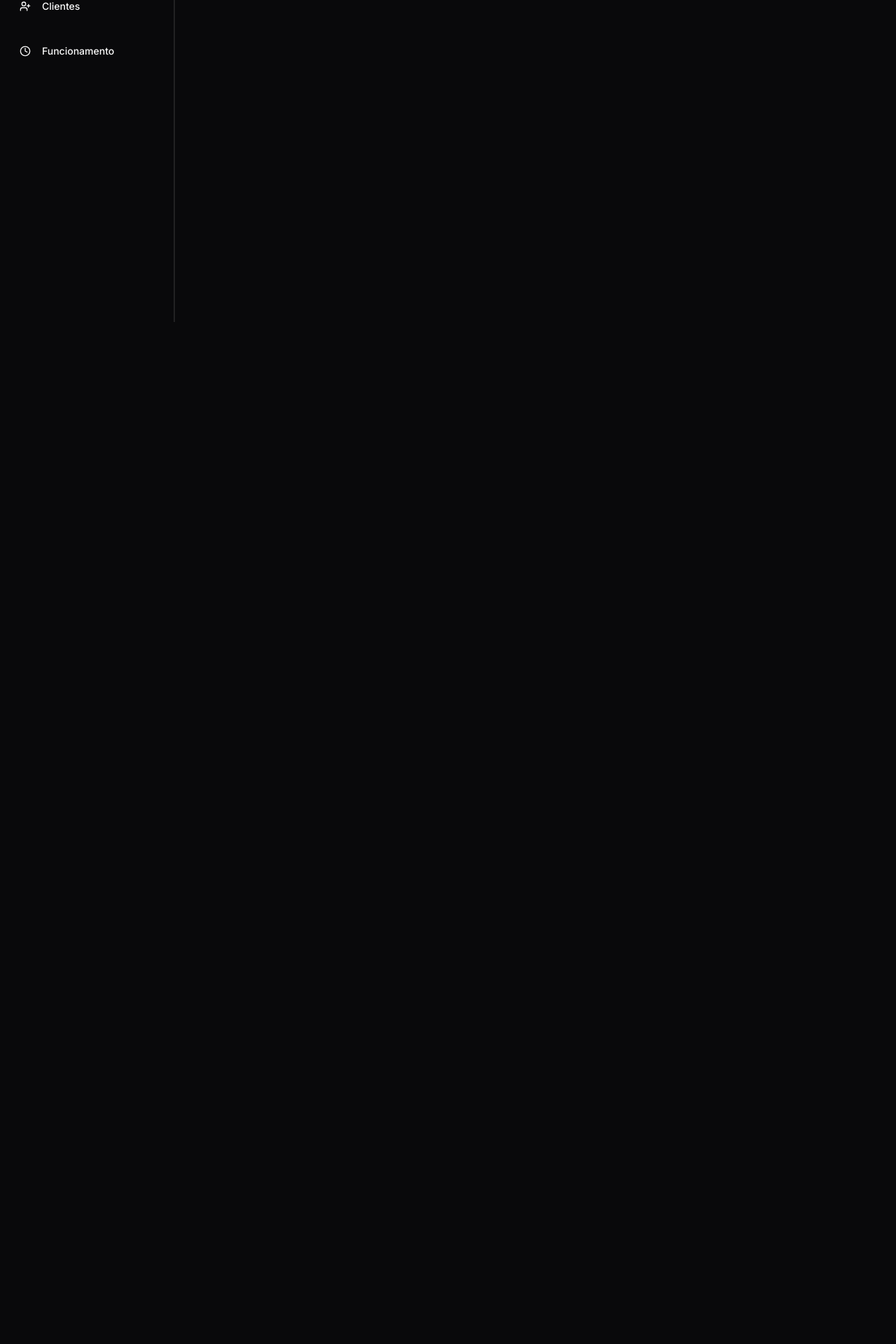
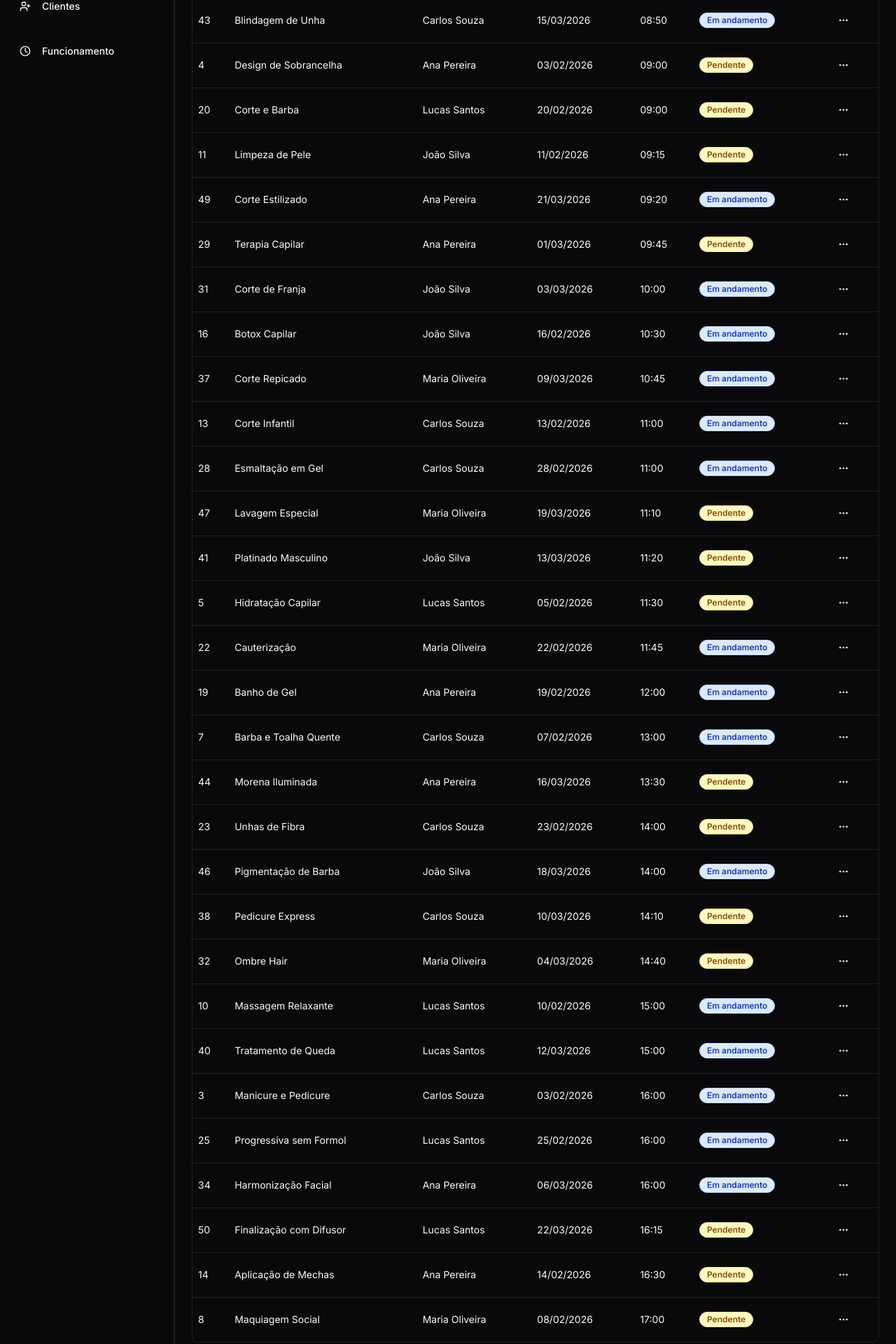
Before and after one commit to victors21dev/agenda-rapido, a React (Vite) app: page /agendamentos in a window 1280 px wide. Shown: the part 340-2260 px from the top of the page at 70% size. Before the commit the page ends 800 px from the top, so only its background shows below. Built offline with nearby package versions, Linux system fonts and the light colour scheme.

Commit message:
test: Expand MOCK_EVENTS to 50 items for UI testing, AI-created data

```diff
--- a/src/mocks/event.ts
+++ b/src/mocks/event.ts
@@ -1,7 +1,7 @@
 export const MOCK_EVENTS = [
   {
     id: 1,
-    title: "Evento 1",
+    title: "Corte de Cabelo Masculino",
     status: 3,
     date: "2026-02-01",
     time: "10:00",
@@ -9,7 +9,7 @@ export const MOCK_EVENTS = [
   },
   {
     id: 2,
-    title: "Evento 2",
+    title: "Coloração Global",
     status: 3,
     date: "2026-02-02",
     time: "14:30",
@@ -17,7 +17,7 @@ export const MOCK_EVENTS = [
   },
   {
     id: 3,
-    title: "Evento 3",
+    title: "Manicure e Pedicure",
     status: 2,
     date: "2026-02-03",
     time: "16:00",
@@ -25,7 +25,7 @@ export const MOCK_EVENTS = [
   },
   {
     id: 4,
-    title: "Evento 4",
+    title: "Design de Sobrancelha",
     status: 1,
     date: "2026-02-03",
     time: "09:00",
@@ -33,10 +33,370 @@ export const MOCK_EVENTS = [
   },
   {
     id: 5,
-    title: "Evento 5",
+    title: "Hidratação Capilar",
     status: 1,
     date: "2026-02-05",
     time: "11:30",
     client: 5,
   },
+  {
+    id: 6,
+    title: "Escova Modelada",
+    status: 3,
+    date: "2026-02-06",
+    time: "08:00",
+    client: 1,
+  },
+  {
+    id: 7,
+    title: "Barba e Toalha Quente",
+    status: 2,
+    date: "2026-02-07",
+    time: "13:00",
+    client: 3,
+  },
+  {
+    id: 8,
+    title: "Maquiagem Social",
+    status: 1,
+    date: "2026-02-08",
+    time: "17:00",
+    client: 2,
+  },
+  {
+    id: 9,
+    title: "Depilação a Laser",
+    status: 3,
+    date: "2026-02-09",
+    time: "10:00",
+    client: 4,
+  },
+  {
+    id: 10,
+    title: "Massagem Relaxante",
+    status: 2,
+    date: "2026-02-10",
+    time: "15:00",
+    client: 5,
+  },
+  {
+    id: 11,
+    title: "Limpeza de Pele",
+    status: 1,
+    date: "2026-02-11",
+    time: "09:15",
+    client: 1,
+  },
+  {
+    id: 12,
+    title: "Penteado Noiva",
+    status: 3,
+    date: "2026-02-12",
+    time: "14:00",
+    client: 2,
+  },
+  {
+    id: 13,
+    title: "Corte Infantil",
+    status: 2,
+    date: "2026-02-13",
+    time: "11:00",
+    client: 3,
+  },
+  {
+    id: 14,
+    title: "Aplicação de Mechas",
+    status: 1,
+    date: "2026-02-14",
+    time: "16:30",
+    client: 4,
+  },
+  {
+    id: 15,
+    title: "Selagem Térmica",
+    status: 3,
+    date: "2026-02-15",
+    time: "13:00",
+    client: 5,
+  },
+  {
+    id: 16,
+    title: "Botox Capilar",
+    status: 2,
+    date: "2026-02-16",
+    time: "10:30",
+    client: 1,
+  },
+  {
+    id: 17,
+    title: "Alongamento de Cílios",
+    status: 1,
+    date: "2026-02-17",
+    time: "08:45",
+    client: 2,
+  },
+  {
+    id: 18,
+    title: "Micropigmentação",
+    status: 3,
+    date: "2026-02-18",
+    time: "14:15",
+    client: 3,
+  },
+  {
+    id: 19,
+    title: "Banho de Gel",
+    status: 2,
+    date: "2026-02-19",
+    time: "12:00",
+    client: 4,
+  },
+  {
+    id: 20,
+    title: "Corte e Barba",
+    status: 1,
+    date: "2026-02-20",
+    time: "09:00",
+    client: 5,
+  },
+  {
+    id: 21,
+    title: "Reflexo",
+    status: 3,
+    date: "2026-02-21",
+    time: "15:30",
+    client: 1,
+  },
+  {
+    id: 22,
+    title: "Cauterização",
+    status: 2,
+    date: "2026-02-22",
+    time: "11:45",
+    client: 2,
+  },
+  {
+    id: 23,
+    title: "Unhas de Fibra",
+    status: 1,
+    date: "2026-02-23",
+    time: "14:00",
+    client: 3,
+  },
+  {
+    id: 24,
+    title: "Drenagem Linfática",
+    status: 3,
+    date: "2026-02-24",
+    time: "10:00",
+    client: 4,
+  },
+  {
+    id: 25,
+    title: "Progressiva sem Formol",
+    status: 2,
+    date: "2026-02-25",
+    time: "16:00",
+    client: 5,
+  },
+  {
+    id: 26,
+    title: "Corte Degradê",
+    status: 1,
+    date: "2026-02-26",
+    time: "08:30",
+    client: 1,
+  },
+  {
+    id: 27,
+    title: "Reconstrução",
+    status: 3,
+    date: "2026-02-27",
+    time: "13:15",
+    client: 2,
+  },
+  {
+    id: 28,
+    title: "Esmaltação em Gel",
+    status: 2,
+    date: "2026-02-28",
+    time: "11:00",
+    client: 3,
+  },
+  {
+    id: 29,
+    title: "Terapia Capilar",
+    status: 1,
+    date: "2026-03-01",
+    time: "09:45",
+    client: 4,
+  },
+  {
+    id: 30,
+    title: "Peeling Diamante",
+    status: 3,
+    date: "2026-03-02",
+    time: "15:20",
+    client: 5,
+  },
+  {
+    id: 31,
+    title: "Corte de Franja",
+    status: 2,
+    date: "2026-03-03",
+    time: "10:00",
+    client: 1,
+  },
+  {
+    id: 32,
+    title: "Ombre Hair",
+    status: 1,
+    date: "2026-03-04",
+    time: "14:40",
+    client: 2,
+  },
+  {
+    id: 33,
+    title: "Spa dos Pés",
+    status: 3,
+    date: "2026-03-05",
+    time: "11:30",
+    client: 3,
+  },
+  {
+    id: 34,
+    title: "Harmonização Facial",
+    status: 2,
+    date: "2026-03-06",
+    time: "16:00",
+    client: 4,
+  },
+  {
+    id: 35,
+    title: "Nutrição Capilar",
+    status: 1,
+    date: "2026-03-07",
+    time: "08:15",
+    client: 5,
+  },
+  {
+    id: 36,
+    title: "Luzes",
+    status: 3,
+    date: "2026-03-08",
+    time: "13:00",
+    client: 1,
+  },
+  {
+    id: 37,
+    title: "Corte Repicado",
+    status: 2,
+    date: "2026-03-09",
+    time: "10:45",
+    client: 2,
+  },
+  {
+    id: 38,
+    title: "Pedicure Express",
+    status: 1,
+    date: "2026-03-10",
+    time: "14:10",
+    client: 3,
+  },
+  {
+    id: 39,
+    title: "Design com Henna",
+    status: 3,
+    date: "2026-03-11",
+    time: "09:30",
+    client: 4,
+  },
+  {
+    id: 40,
+    title: "Tratamento de Queda",
+    status: 2,
+    date: "2026-03-12",
+    time: "15:00",
+    client: 5,
+  },
+  {
+    id: 41,
+    title: "Platinado Masculino",
+    status: 1,
+    date: "2026-03-13",
+    time: "11:20",
+    client: 1,
+  },
+  {
+    id: 42,
+    title: "Laminado de Sobrancelha",
+    status: 3,
+    date: "2026-03-14",
+    time: "16:45",
+    client: 2,
+  },
+  {
+    id: 43,
+    title: "Blindagem de Unha",
+    status: 2,
+    date: "2026-03-15",
+    time: "08:50",
+    client: 3,
+  },
+  {
+    id: 44,
+    title: "Morena Iluminada",
+    status: 1,
+    date: "2026-03-16",
+    time: "13:30",
+    client: 4,
+  },
+  {
+    id: 45,
+    title: "Corte de Pontas",
+    status: 3,
+    date: "2026-03-17",
+    time: "10:15",
+    client: 5,
+  },
+  {
+    id: 46,
+    title: "Pigmentação de Barba",
+    status: 2,
+    date: "2026-03-18",
+    time: "14:00",
+    client: 1,
+  },
+  {
+    id: 47,
+    title: "Lavagem Especial",
+    status: 1,
+    date: "2026-03-19",
+    time: "11:10",
+    client: 2,
+  },
+  {
+    id: 48,
+    title: "Aplicação de Henna",
+    status: 3,
+    date: "2026-03-20",
+    time: "15:40",
+    client: 3,
+  },
+  {
+    id: 49,
+    title: "Corte Estilizado",
+    status: 2,
+    date: "2026-03-21",
+    time: "09:20",
+    client: 4,
+  },
+  {
+    id: 50,
+    title: "Finalização com Difusor",
+    status: 1,
+    date: "2026-03-22",
+    time: "16:15",
+    client: 5,
+  },
 ];
```
